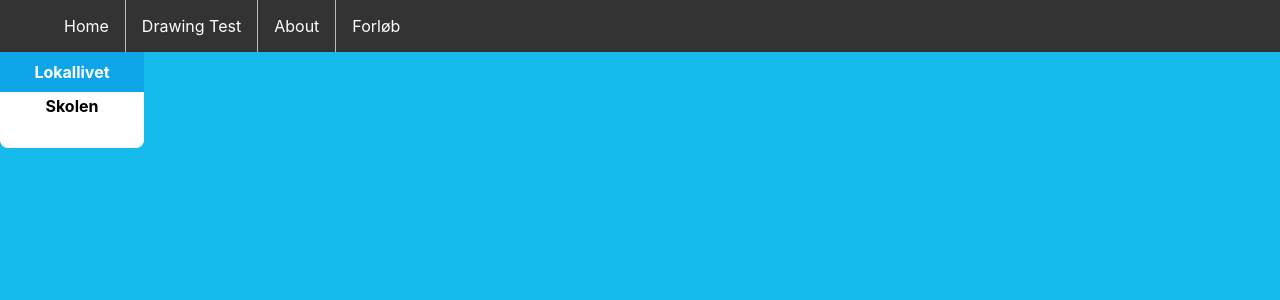
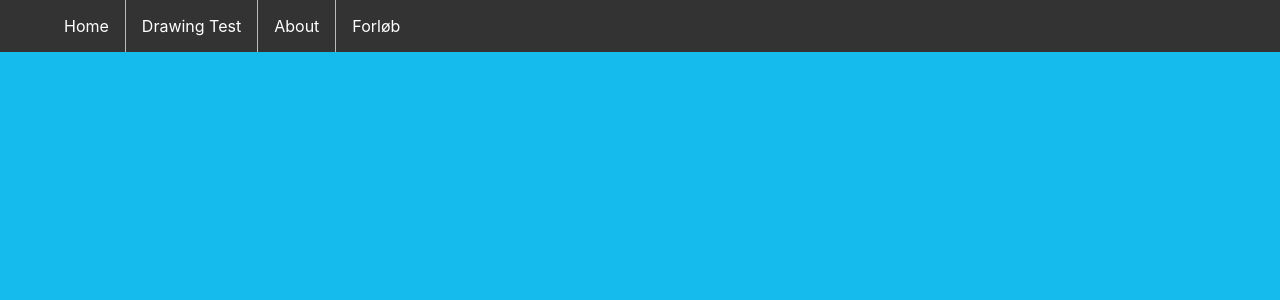
Before and after one commit to PIPBoy0012/leare-forberedelses-system, a React (Create React App) app: page /Home in a window 1280 px wide. Shown: the top 300 px of the page. Built offline with nearby package versions, Linux system fonts and the light colour scheme.

Commit message:
Draggable object

```diff
--- a/src/App.js
+++ b/src/App.js
@@ -2,19 +2,24 @@ import logo from './logo.svg';
 import './App.css';
 import Navbar from './Components/Navbar';
 import DrawingBoard from './Components/DrawingBoard';
-import Object from './Components/Test.js';
+import Forloebsside from './Pages/Forloebside';
 import {Route, Routes} from "react-router-dom";
-
-
 
 function App() {
   return (
-    <div className="App">
-      <Navbar/>
-      <Routes>
-        <Route path='/Home' element={<Object />}/>
-        <Route path='/Drawing' element={<DrawingBoard />}/>
-      </Routes>
+    <div className="App w-full max-h-2">
+      <header>
+        <Navbar/>
+      </header>
+      <body>
+        <Routes>
+          <Route path='/Home' element={""}/>
+          <Route path='/Drawing' element={<DrawingBoard />}/>
+          <Route path='/About' element={""}/>
+          <Route path='/Forløb' element={<Forloebsside />}/>
+        </Routes>
+      </body>
+
     </div>
   );
 }
--- a/src/Components/Navbar.js
+++ b/src/Components/Navbar.js
@@ -8,8 +8,8 @@ function Navbar(){
             <ul>
                 <li><Link className='LiA' to="/Home">Home </Link></li>
                 <li><Link className='LiA' to="/Drawing">Drawing Test</Link></li>
-                <li><Link className='LiA' to="/Home">About</Link></li>
-                <li><Link className='LiA' to="/Home">Forløb</Link></li>
+                <li><Link className='LiA' to="/About">About</Link></li>
+                <li><Link className='LiA' to="/Forløb">Forløb</Link></li>
             </ul>
         </div>
 
--- a/src/Components/Test.js
+++ b/src/Components/Test.js
@@ -1,12 +1,11 @@
 import Draggable from 'react-draggable';
 
-var index = 2;
 function Object(){
     return(
-        <Draggable>
-            <div className='z-9 absolute cursor-move bg-white text-center w-36 h-24 rounded-lg font-bold '>
-                <div className=" z-10 p-2 bg-sky-500/100 text-white">Lokallivet</div>
-                <p className='inline-block align-middle'>Skolen</p>
+        <Draggable >
+            <div className='z-9 absolute cursor-move bg-white text-center rounded-lg font-bold '>
+                <div className=" z-10 p-2 bg-sky-500/100 text-black"><input className='w-32 tex bg-sky-500/100' placeholder='title' maxLength="15"></input></div>
+                <input className='inline-block align-middle w-32 h-12 mt-2 mb-2' placeholder='Beskrivelse'></input>
             </div>
 
         </Draggable>
--- /dev/null
+++ b/src/Pages/Forloebside.js
@@ -0,0 +1,15 @@
+import Object from "../Components/Test";
+
+function Forloebsside(){
+    return(
+        <div className="w-full h-full">
+            <Object />
+            <Object />
+            <Object />
+            <Object />
+            <Object />
+        </div>
+    );
+}
+
+export default Forloebsside;
--- a/src/index.css
+++ b/src/index.css
@@ -5,6 +5,7 @@
 
 body {
   margin: 0;
+  padding: 0;
   font-family: -apple-system, BlinkMacSystemFont, 'Segoe UI', 'Roboto', 'Oxygen',
     'Ubuntu', 'Cantarell', 'Fira Sans', 'Droid Sans', 'Helvetica Neue',
     sans-serif;
```
